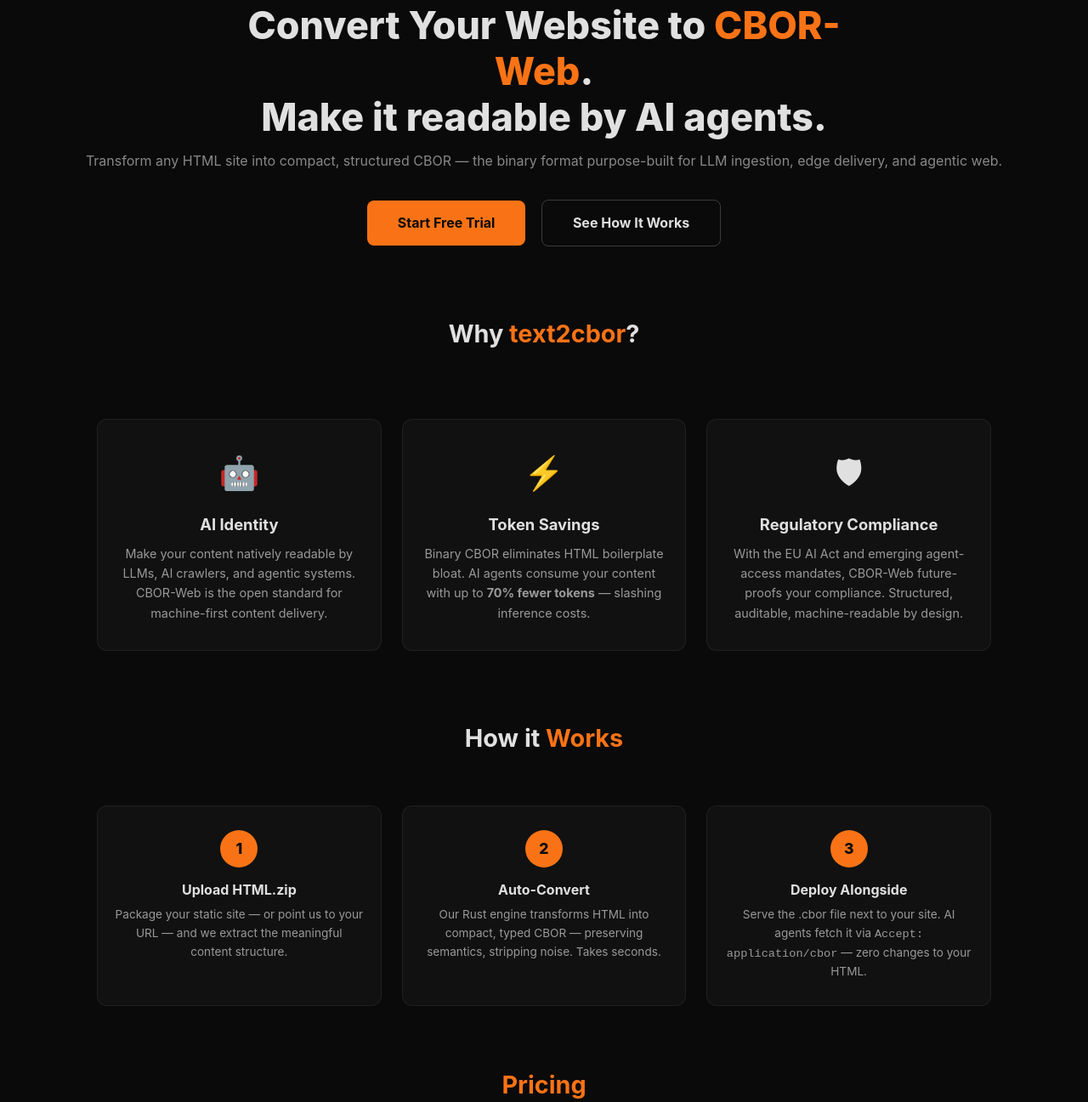
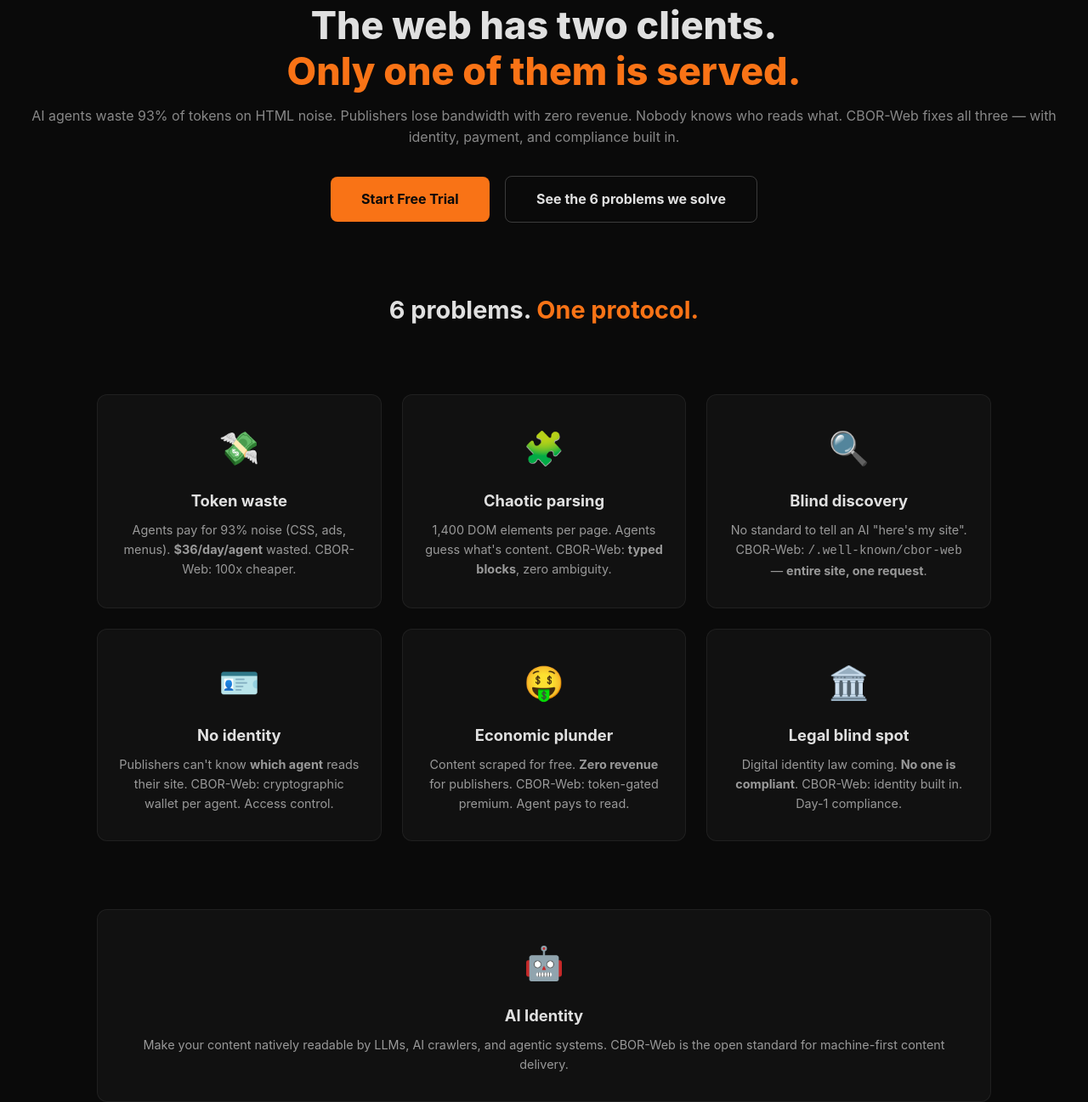
Before and after one commit to ploteddie-bit/cbor-web, a plain HTML site: page tools/text2cbor-web/landing.html in a window 1280 px wide. Shown: the part 196-1493 px from the top of the page at 85% size. Drawn offline with Linux system fonts and the light colour scheme.

Commit message:
docs: 6 frictions front-and-center — problem-first messaging on README + landing page

```diff
--- a/tools/text2cbor-web/landing.html
+++ b/tools/text2cbor-web/landing.html
@@ -102,15 +102,49 @@
 
 <section class="hero">
   <p class="welcome">🇫🇷 Bienvenue &nbsp;|&nbsp; 🇬🇧 Welcome</p>
-  <h1>Convert Your Website to <span class="accent">CBOR-Web</span>.<br>Make it readable by AI agents.</h1>
-  <p class="sub">Transform any HTML site into compact, structured CBOR — the binary format purpose-built for LLM ingestion, edge delivery, and agentic web.</p>
+  <h1>The web has two clients.<br><span class="accent">Only one of them is served.</span></h1>
+  <p class="sub">AI agents waste 93% of tokens on HTML noise. Publishers lose bandwidth with zero revenue. Nobody knows who reads what. CBOR-Web fixes all three — with identity, payment, and compliance built in.</p>
   <a href="#" class="btn accent-bg">Start Free Trial</a>
-  <a href="#how" class="btn btn-outline">See How It Works</a>
+  <a href="#frictions" class="btn btn-outline">See the 6 problems we solve</a>
+</section>
+
+<section class="container" id="frictions">
+  <h2>6 problems. <span class="accent">One protocol.</span></h2>
+  <div class="pillars" style="grid-template-columns:repeat(3,1fr)">
+    <div class="pillar glass">
+      <div class="icon">💸</div>
+      <h3>Token waste</h3>
+      <p>Agents pay for 93% noise (CSS, ads, menus). <strong>$36/day/agent</strong> wasted. CBOR-Web: 100x cheaper.</p>
+    </div>
+    <div class="pillar glass">
+      <div class="icon">🧩</div>
+      <h3>Chaotic parsing</h3>
+      <p>1,400 DOM elements per page. Agents guess what's content. CBOR-Web: <strong>typed blocks</strong>, zero ambiguity.</p>
+    </div>
+    <div class="pillar glass">
+      <div class="icon">🔍</div>
+      <h3>Blind discovery</h3>
+      <p>No standard to tell an AI "here's my site". CBOR-Web: <code>/.well-known/cbor-web</code> — <strong>entire site, one request</strong>.</p>
+    </div>
+    <div class="pillar glass">
+      <div class="icon">🪪</div>
+      <h3>No identity</h3>
+      <p>Publishers can't know <strong>which agent</strong> reads their site. CBOR-Web: cryptographic wallet per agent. Access control.</p>
+    </div>
+    <div class="pillar glass">
+      <div class="icon">🤑</div>
+      <h3>Economic plunder</h3>
+      <p>Content scraped for free. <strong>Zero revenue</strong> for publishers. CBOR-Web: token-gated premium. Agent pays to read.</p>
+    </div>
+    <div class="pillar glass">
+      <div class="icon">🏛️</div>
+      <h3>Legal blind spot</h3>
+      <p>Digital identity law coming. <strong>No one is compliant</strong>. CBOR-Web: identity built in. Day-1 compliance.</p>
+    </div>
+  </div>
 </section>
 
 <section class="container" id="pillars">
-  <h2>Why <span class="accent">text2cbor</span>?</h2>
-  <div class="pillars">
     <div class="pillar glass">
       <div class="icon">&#x1F916;</div>
       <h3>AI Identity</h3>
```
Also changed, not shown: README.md.
